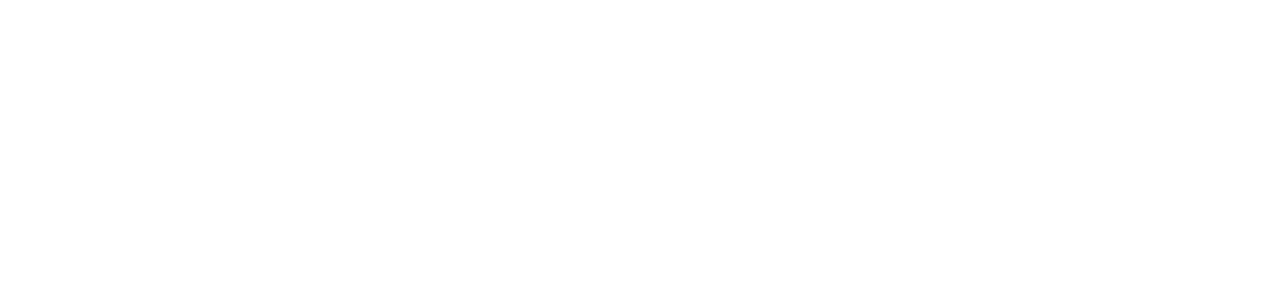
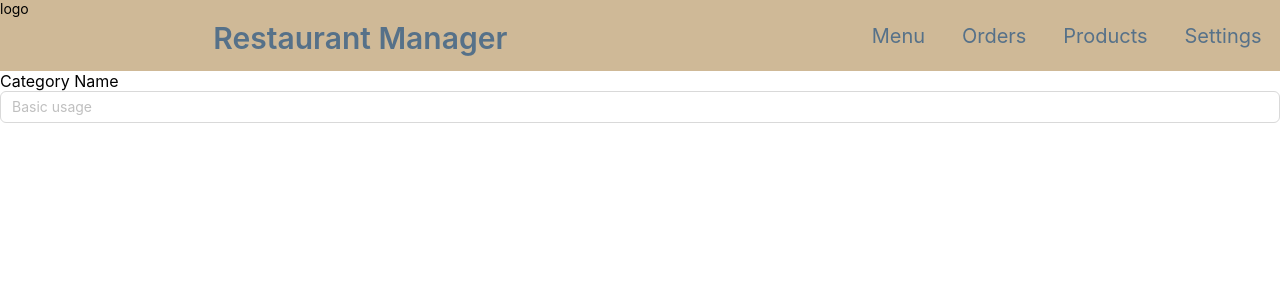
Before and after one commit to Ankur-Vekariya/pos-client, a React (Create React App) app: page /edit-category in a window 1280 px wide. Before the commit this address had no page. Shown: the top 300 px of the page. Built offline with nearby package versions, Linux system fonts and the light colour scheme.

Commit message:
Product list  page

```diff
--- a/src/App.js
+++ b/src/App.js
@@ -11,6 +11,7 @@
 } from "react-router-dom";
 import Home from "./pages/Home";
 import Navbar from "./components/Navbar";
+import EditCategory from "./pages/category/EditCategory";
 
 function App() {
   return (
@@ -18,6 +19,8 @@
       <Routes>
         <Route path="/" element={<Navigate to={"/home"} replace />} />
         <Route path="/home" element={<Home />} />
+        <Route path="/edit-category" element={<EditCategory />} />
+
       </Routes>
     </BrowserRouter>
   );
--- a/src/components/Navbar.jsx
+++ b/src/components/Navbar.jsx
@@ -1,6 +1,8 @@
 import React from "react";
 import { Row, Col, Button, Typography, Dropdown } from "antd";
-const { Title, Paragraph, Text, Link } = Typography;
+import { Link } from "react-router-dom";
+
+const { Title, Paragraph, Text } = Typography;
 const items = [
   {
     key: "1",
--- /dev/null
+++ b/src/pages/category/EditCategory.js
@@ -0,0 +1,17 @@
+import React, { useEffect } from "react";
+import { Input } from "antd";
+import Navbar from "../../components/Navbar";
+
+const EditCategory = () => {
+
+
+  return (
+    <div>
+      <Navbar />
+      <label>Category Name</label>
+      <Input placeholder="Basic usage" />
+    </div>
+  );
+};
+
+export default EditCategory;
```
Also changed, not shown: src/pages/products/ProductList.js (added, +16 -0 lines).
